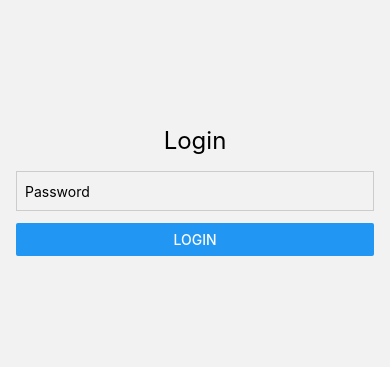
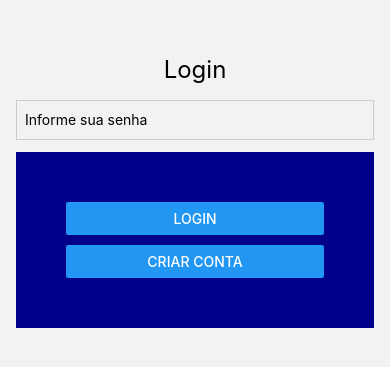
Before and after one commit to TheBud4/Whisp, a React Native app: screen /LoginSenha in a window 390 px wide. Shown: the part 231-598 px from the top of the page. Built offline with nearby package versions, Linux system fonts and the light colour scheme.

Commit message:
Tela de Login 1

```diff
--- a/src/pages/Login/LoginSenha.tsx
+++ b/src/pages/Login/LoginSenha.tsx
@@ -13,12 +13,16 @@
             <Text style={styles.title}>Login</Text>
             <TextInput
                 style={styles.input}
-                placeholder="Password"
+                placeholder="Informe sua senha"
                 value={password}
                 onChangeText={setPassword}
                 secureTextEntry
             />
+            <View style={styles.botoes}>
             <Button title="Login" onPress={handleLogin} />
+
+            <Button title="Criar conta" onPress={handleLogin}/>
+            </View>
         </View>
     );
 };
@@ -41,6 +45,11 @@
         marginBottom: 12,
         paddingHorizontal: 8,
     },
+    botoes:{
+        padding: 50,
+        gap: 10,
+        backgroundColor: '#00008B',
+    }
 });
 
 export default LoginScreen;
```
